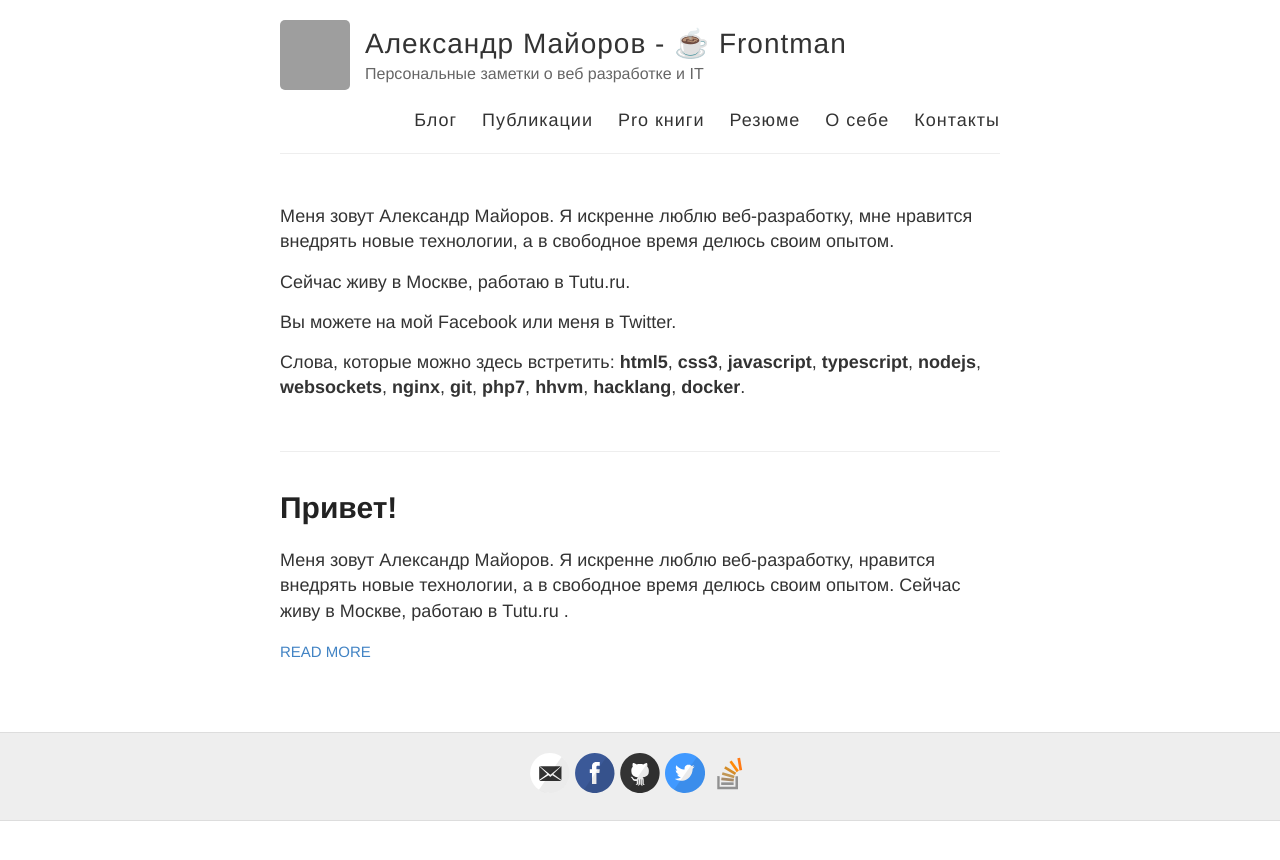
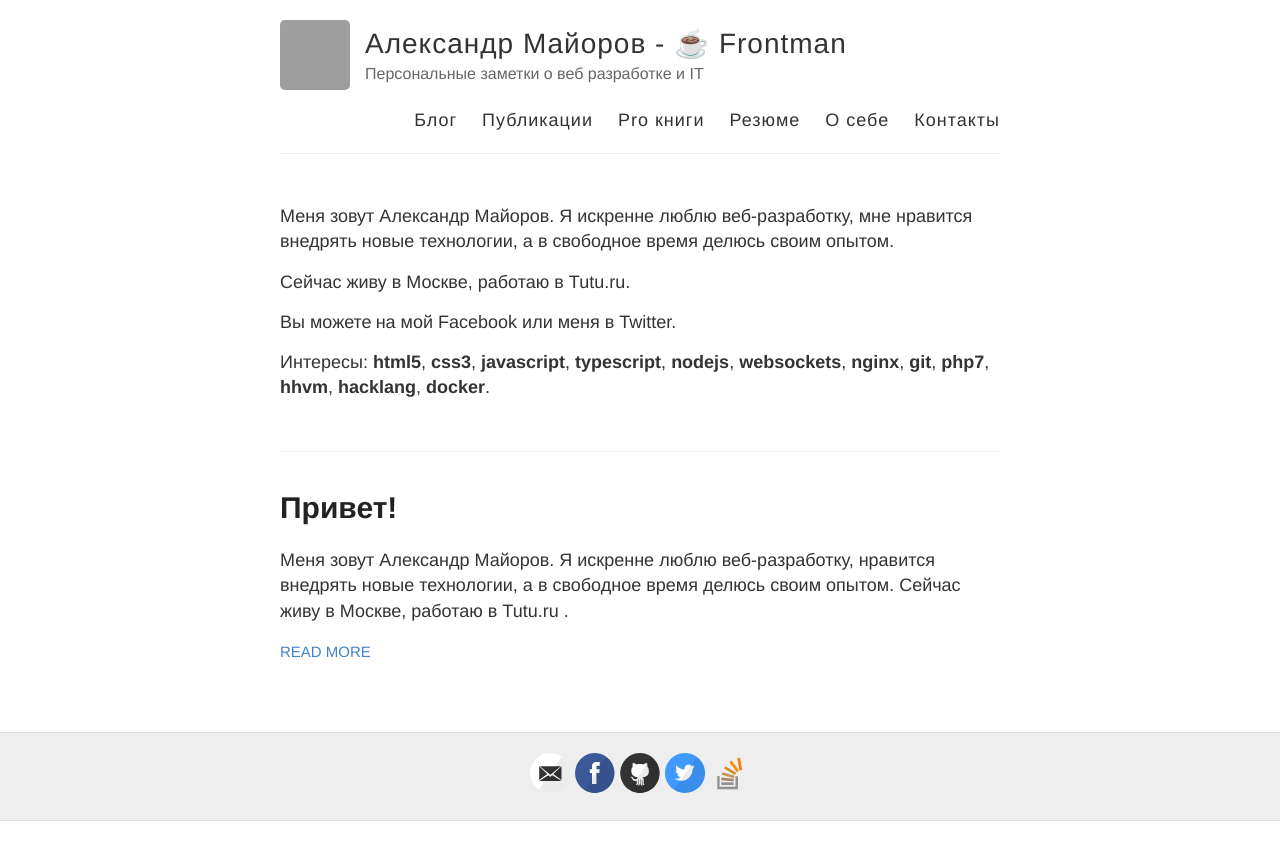
Before and after one commit to frontdevops/alexmayorov.github.io, a Jekyll site: the page built from index.html, in a window 1280 px wide. Shown: the top 860 px of the page. Built offline with Jekyll 4.4.1, drawn with Linux system fonts in a browser that asks for light colours; Markdown is read by kramdown in place of the engine named in the settings; grey boxes are pictures that could not be loaded.

Commit message:
Update index.html

```diff
--- a/index.html
+++ b/index.html
@@ -15,7 +15,7 @@ layout: default
       или  меня в Twitter.
       </div>
 
-      <p>Слова, которые можно здесь встретить: <strong>html5</strong>, <strong>css3</strong>,
+      <p>Интересы: <strong>html5</strong>, <strong>css3</strong>,
       <strong>javascript</strong>, <strong>typescript</strong>, <strong>nodejs</strong>,
       <strong>websockets</strong>, <strong>nginx</strong>, <strong>git</strong>,
       <strong>php7</strong>, <strong>hhvm</strong>, <strong>hacklang</strong>,
```
